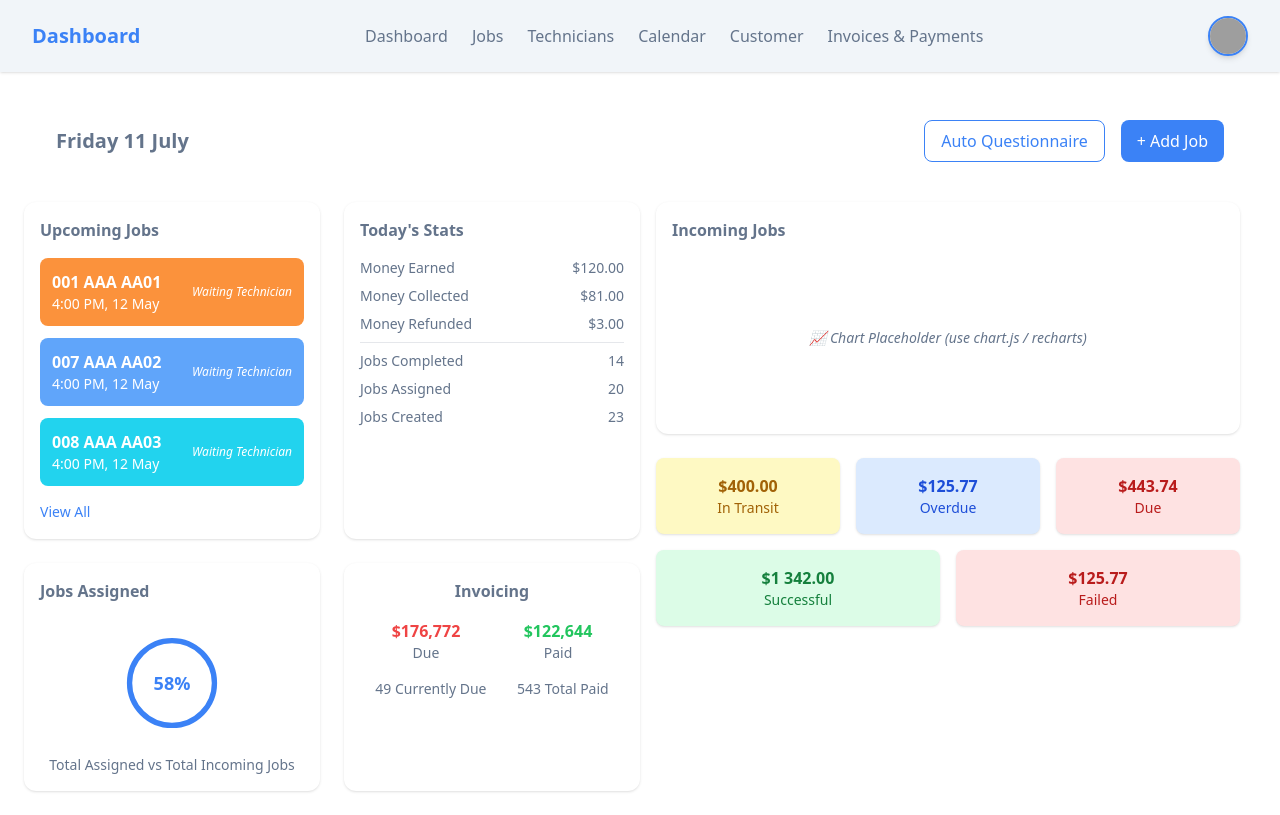
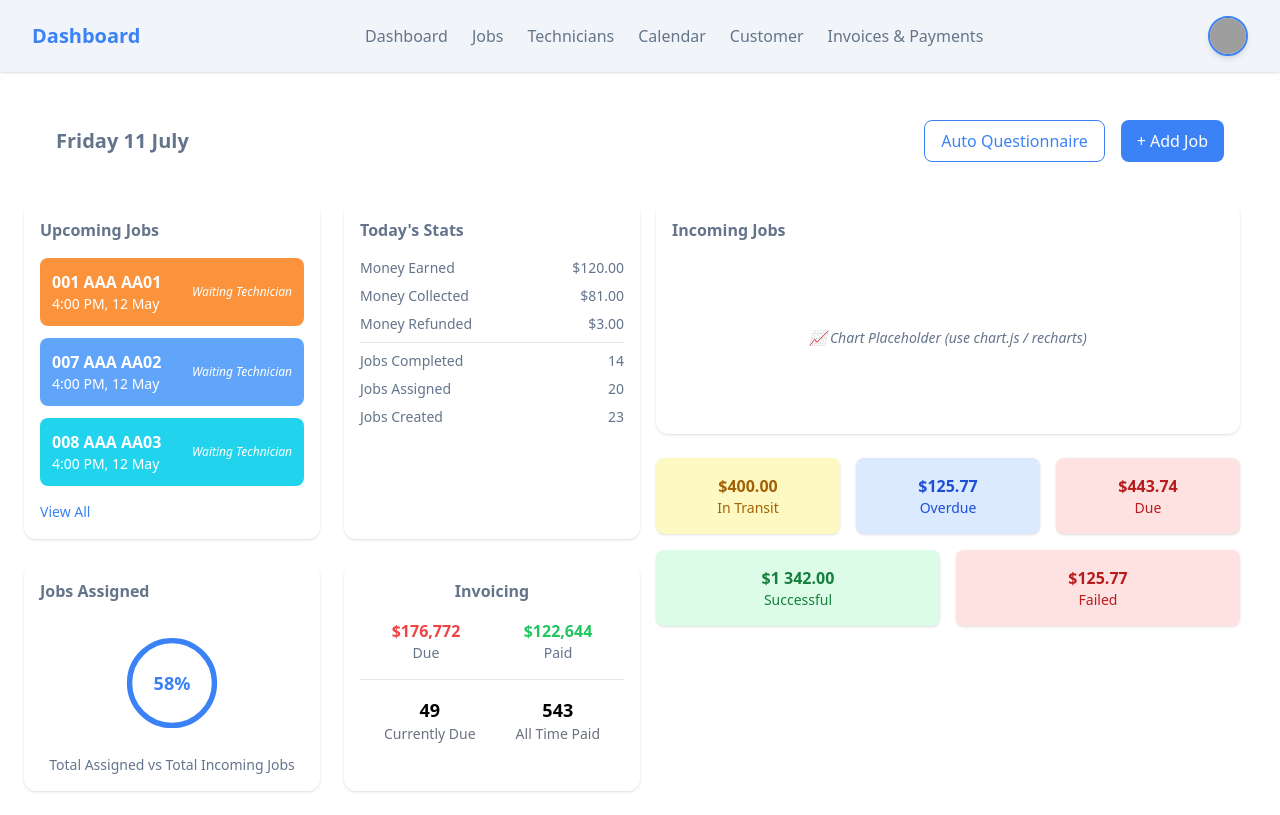
Before and after one commit to pharhan7/Ravi-Admin, a React (Vite) app: page / in a window 1280 px wide. Built offline with nearby package versions, Linux system fonts and the light colour scheme; grey boxes are pictures that could not be loaded.

Commit message:
Update Invoice.jsx

```diff
--- a/src/components/Invoice.jsx
+++ b/src/components/Invoice.jsx
@@ -8,9 +8,16 @@ const Invoice = () => {
         <div className="text-danger font-semibold">$176,772 <p className="text-sm text-neutral font-normal">Due</p></div>
         <div className="text-success font-semibold">$122,644 <p className="text-sm text-neutral font-normal">Paid</p></div>
       </div>
-      <div className="flex justify-around text-sm text-neutral">
-        <p>49 Currently Due</p>
-        <p>543 Total Paid</p>
+      <hr/>
+       <div className="flex justify-between px-6 text-sm text-gray-500 mt-4">
+        <div className="flex flex-col items-center">
+          <span className="text-black text-lg font-semibold">49</span>
+          <span>Currently Due</span>
+        </div>
+        <div className="flex flex-col items-center">
+          <span className="text-black text-lg font-semibold">543</span>
+          <span>All Time Paid</span>
+        </div>
       </div>
     </div>
   );
```
